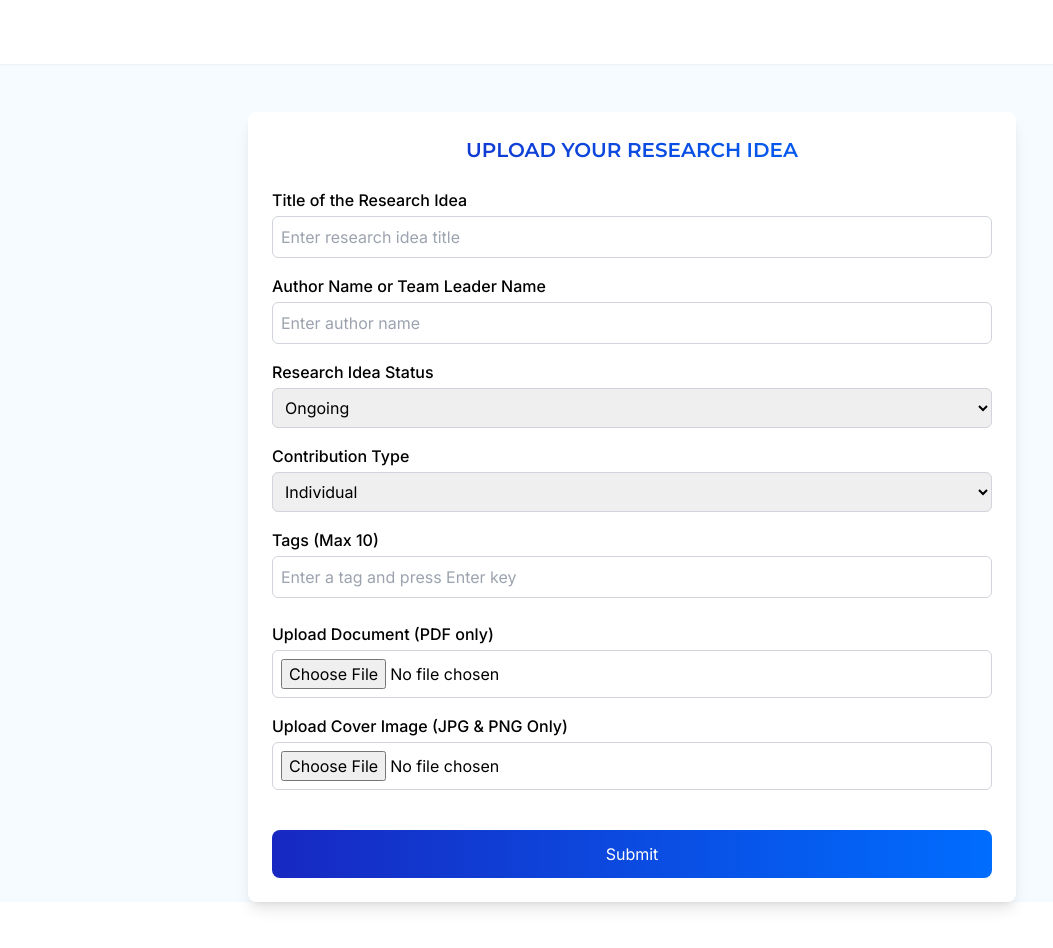
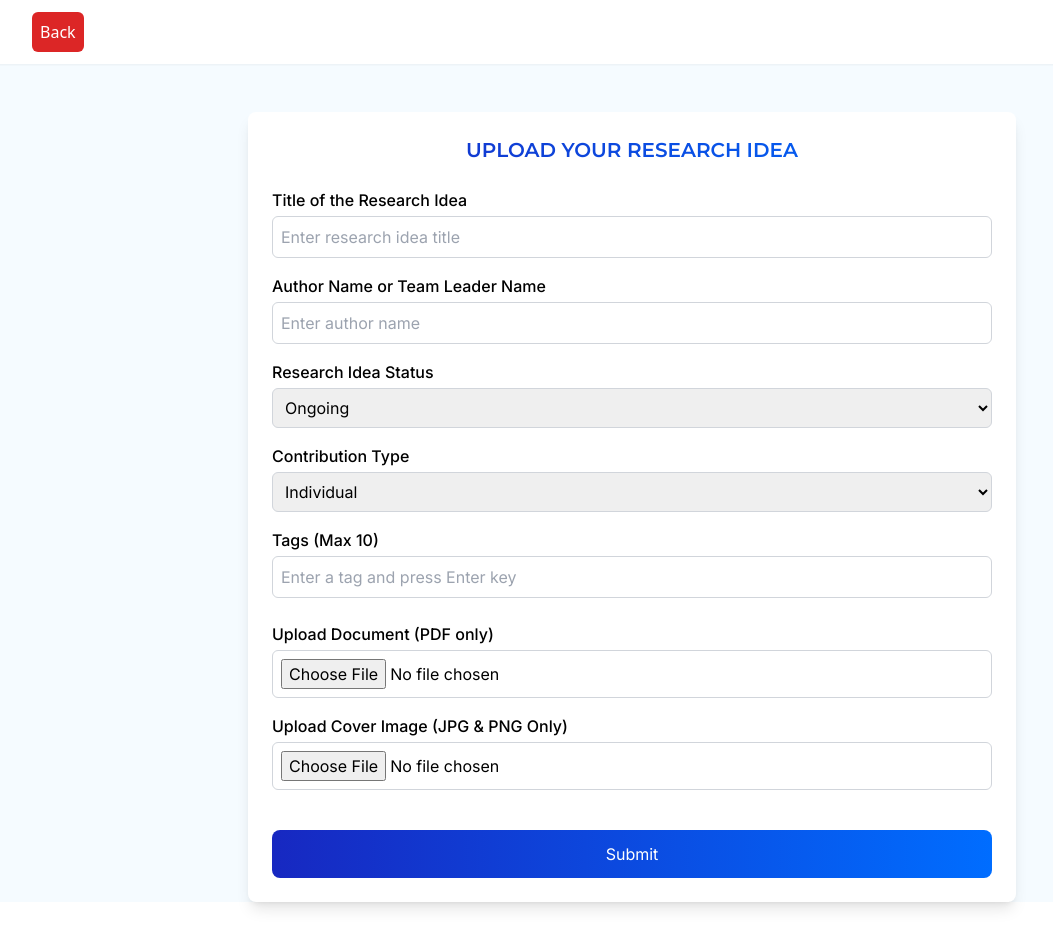
Before and after one commit to ShreyaS-2321/Research-Publication-Website, a React (Vite) app: page /Uploadform in a window 1280 px wide. Shown: the whole page, without its empty margins (8-1061 px from the left). Built offline with nearby package versions, Linux system fonts and the light colour scheme.

Commit message:
Update Uploadform.jsx

```diff
--- a/src/components/Uploadform.jsx
+++ b/src/components/Uploadform.jsx
@@ -1,4 +1,5 @@
 import React, { useState, useEffect } from "react";
+import { Link } from "react-router-dom";
 import { useForm, useFieldArray } from "react-hook-form";
 import { useNavigate } from "react-router-dom";
 import { account, databases, storage } from "../../appwrite";
@@ -131,7 +132,9 @@ const Uploadform = () => {
   return (
     <div className="bg-[#F5FBFF] h-full flex-col">
       {/* Header */}
-      <div className="bg-white h-16 shadow-sm"></div>
+      <div className="h-16 bg-white flex items-center justify-between px-10 shadow-sm">
+        <Link to="/Home" className="bg-red-600 rounded-md p-2 text-white">Back</Link>
+      </div>
       {/* Form */}
       <form
         onSubmit={handleSubmit(onSubmit)}
```
